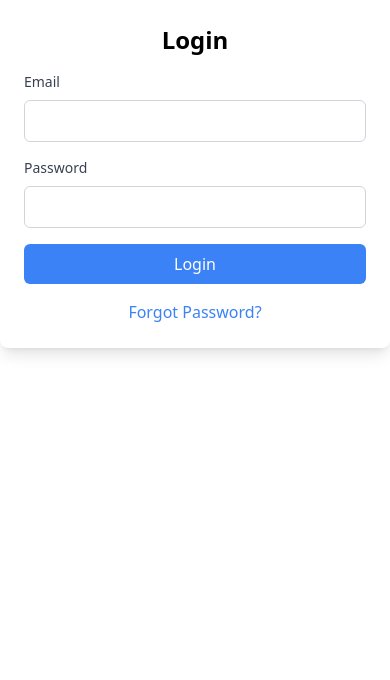
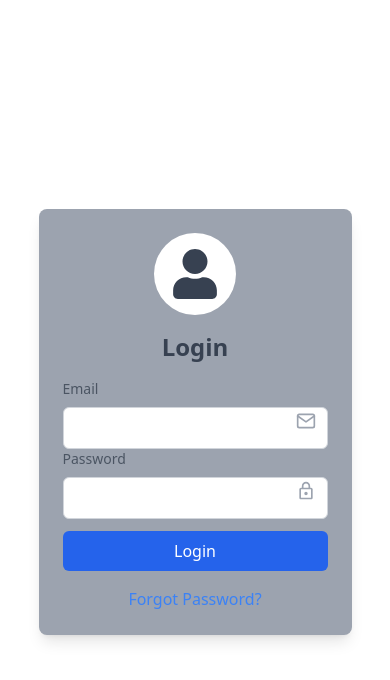
Before and after one commit to tetteam4/Office-Project, a React (Vite) app in the folder Frontend/: page /login in a window 390 px wide. Shown: the top 680 px of the page. Built offline with nearby package versions, Linux system fonts and the light colour scheme.

Commit message:
loginpage is responsive

```diff
--- a/Frontend/package.json
+++ b/Frontend/package.json
@@ -18,13 +18,16 @@
     "@mui/icons-material": "^6.1.5",
     "@mui/material": "^6.1.6",
     "@mui/styles": "^6.1.6",
+    "crypto-js": "^4.2.0",
+    "cryptojs": "^2.5.3",
     "i": "^0.3.7",
     "jsonwebtoken": "^9.0.2",
     "jwt-decode": "^4.0.0",
     "react": "^18.3.1",
     "react-dom": "^18.3.1",
     "react-icons": "^5.3.0",
-    "react-router-dom": "^6.28.0"
+    "react-router-dom": "^6.28.0",
+    "use-immer": "^0.11.0"
   },
   "devDependencies": {
     "@eslint/js": "^9.13.0",
--- a/Frontend/src/Components/dashboard/dashboard.jsx
+++ b/Frontend/src/Components/dashboard/dashboard.jsx
@@ -152,7 +152,7 @@ const Dashboard = () => {
   // Handle logout
   const handleLogout = () => {
     localStorage.removeItem("token");
-    localStorage.removeItem("user");
+    // localStorage.removeItem("user");
     navigate("/login");
   };
 
--- a/Frontend/src/Components/loginPage.jsx
+++ b/Frontend/src/Components/loginPage.jsx
@@ -2,7 +2,9 @@
 import axios from "axios";
 import React, { useState } from "react";
 import { useNavigate } from "react-router-dom";
-
+import { FiMail, FiUserMinus } from "react-icons/fi";
+import { MdOutlineLock } from "react-icons/md";
+import { FaUser } from "react-icons/fa";
 const LoginPage = () => {
   const [email, setEmail] = useState("");
   const [password, setPassword] = useState("");
@@ -26,7 +28,6 @@ const LoginPage = () => {
       const data = response.statusText;
       localStorage.setItem("token", response.data.token);
 
-
       if (data == "OK") {
         // Redirect to dashboard or home page
         navigate("/dashboard"); // Pass decodedToken to the dashboard
@@ -40,14 +41,24 @@ const LoginPage = () => {
   };
 
   return (
-    <div className="w-full max-w-md mx-auto p-6 bg-white shadow-lg rounded-lg">
-      <h2 className="text-2xl font-semibold text-center mb-4">Login</h2>
-
-      <form onSubmit={handleLogin}>
-        <div className="mb-4">
+    <div className=" h-screen w-full flex items-center justify-center">
+      <div className="flex items-center w-auto justify-center  p-6 bg-gray-400 shadow-lg rounded-lg">
+        <div className=" space-y-4 ">
+          {/* User Icon */}
+          <div className="    flex justify-center">
+            <div className="bg-white  text-gray-700 p-4 rounded-full ">
+              <FaUser size={50} />
+            </div>
+          </div>
+          <h2 className="text-2xl font-bold text-center mb-4 text-gray-700">
+            Login
+          </h2>
+          <form onSubmit={handleLogin} className="">
+            {/* Email Field */}
+            <div className="relative">
               <label
                 htmlFor="email"
-            className="block text-sm font-medium text-gray-700"
+                className="block mb-2 text-sm font-medium text-gray-600"
               >
                 Email
               </label>
@@ -56,15 +67,19 @@ const LoginPage = () => {
                 id="email"
                 value={email}
                 onChange={(e) => setEmail(e.target.value)}
-            className="mt-2 p-2 w-full border border-gray-300 rounded-md"
+                className="w-full px-4 py-2 border border-gray-300 rounded-md focus:outline-none focus:ring-2 focus:ring-blue-400"
                 required
               />
+              <span className="absolute top-8 right-3 text-gray-400">
+                <FiMail size={20} />
+              </span>
             </div>
 
-        <div className="mb-4">
+            {/* Password Field */}
+            <div className="relative mb-3">
               <label
                 htmlFor="password"
-            className="block text-sm font-medium text-gray-700"
+                className="block mb-2 text-sm font-medium text-gray-600"
               >
                 Password
               </label>
@@ -73,22 +88,29 @@ const LoginPage = () => {
                 id="password"
                 value={password}
                 onChange={(e) => setPassword(e.target.value)}
-            className="mt-2 p-2 w-full border border-gray-300 rounded-md"
+                className="w-full px-4 py-2 border border-gray-300 rounded-md focus:outline-none focus:ring-2 focus:ring-blue-400"
                 required
-            autoComplete="current-password" // Add this line
+                autoComplete="current-password"
               />
+              <span className="absolute top-8 right-3 text-gray-400">
+                <MdOutlineLock size={20} />
+              </span>
             </div>
 
-        {error && <div className="text-red-500 text-sm mb-4">{error}</div>}
+            {/* Error Message */}
+            {error && (
+              <div className="text-red-500 text-sm text-center">{error}</div>
+            )}
 
+            {/* Submit Button */}
             <button
               type="submit"
-          className="w-full bg-blue-500 text-white py-2 px-4 rounded-md hover:bg-blue-600"
+              className="w-full bg-blue-600 text-white py-2 px-4 rounded-md hover:bg-blue-700 focus:outline-none focus:ring-2 focus:ring-blue-400"
             >
               Login
             </button>
           </form>
-
+          {/* Forgot Password Link */}
           <div className="mt-4 text-center">
             <button
               onClick={() => navigate("/forgot-password")}
@@ -98,6 +120,8 @@ const LoginPage = () => {
             </button>
           </div>
         </div>
+      </div>
+    </div>
   );
 };
 
```
Also changed, not shown: 1 other file (tests, documents, lock files or other folders). Lines whose indentation alone changed are shown as unchanged.
